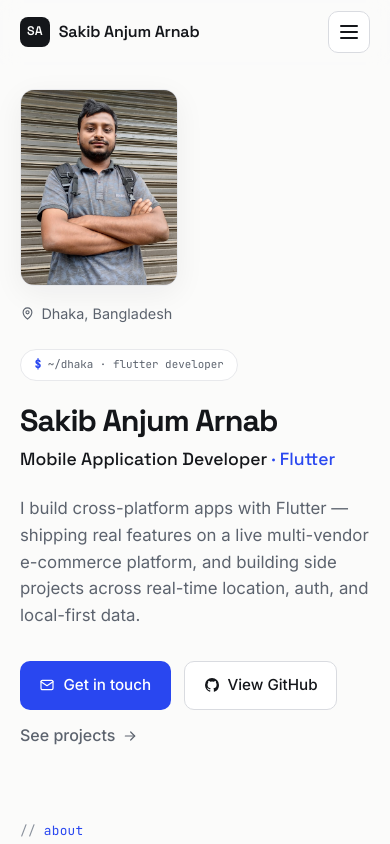
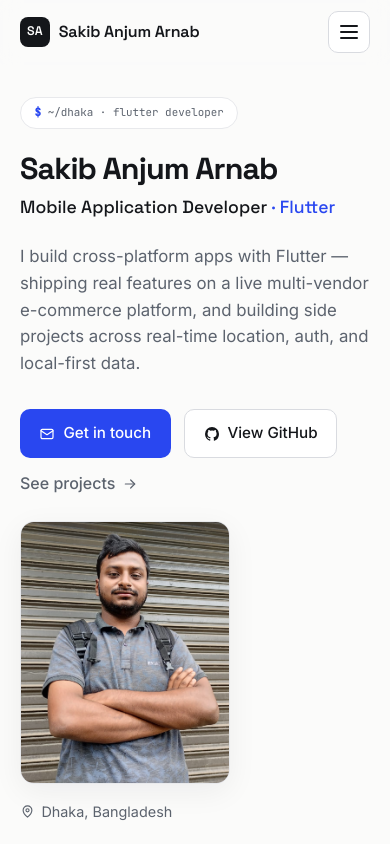
Before and after one commit to anjumArnab/me, a React (Vite) app: page / in a window 390 px wide. Shown: the top 844 px of the page. Built offline with nearby package versions, Linux system fonts and the light colour scheme.

Commit message:
mobile view updated

```diff
--- a/src/components/Hero.css
+++ b/src/components/Hero.css
@@ -153,23 +153,19 @@
 }
 
 @media (max-width: 820px) {
-  .hero {
-    padding-top: 1.5rem;
-  }
-
   .hero__grid {
     grid-template-columns: 1fr;
     text-align: left;
     gap: 1.5rem;
   }
 
+  /* Lead with the intro on mobile; the photo follows the text so the
+     name, role, and tagline sit at the top of the viewport. */
   .hero__media {
-    grid-row: 1;
     align-items: flex-start;
   }
 
   .hero__photo {
-    /* keep the portrait compact so the intro text stays in view */
-    width: min(160px, 45%);
+    width: min(220px, 60%);
   }
 }
```
